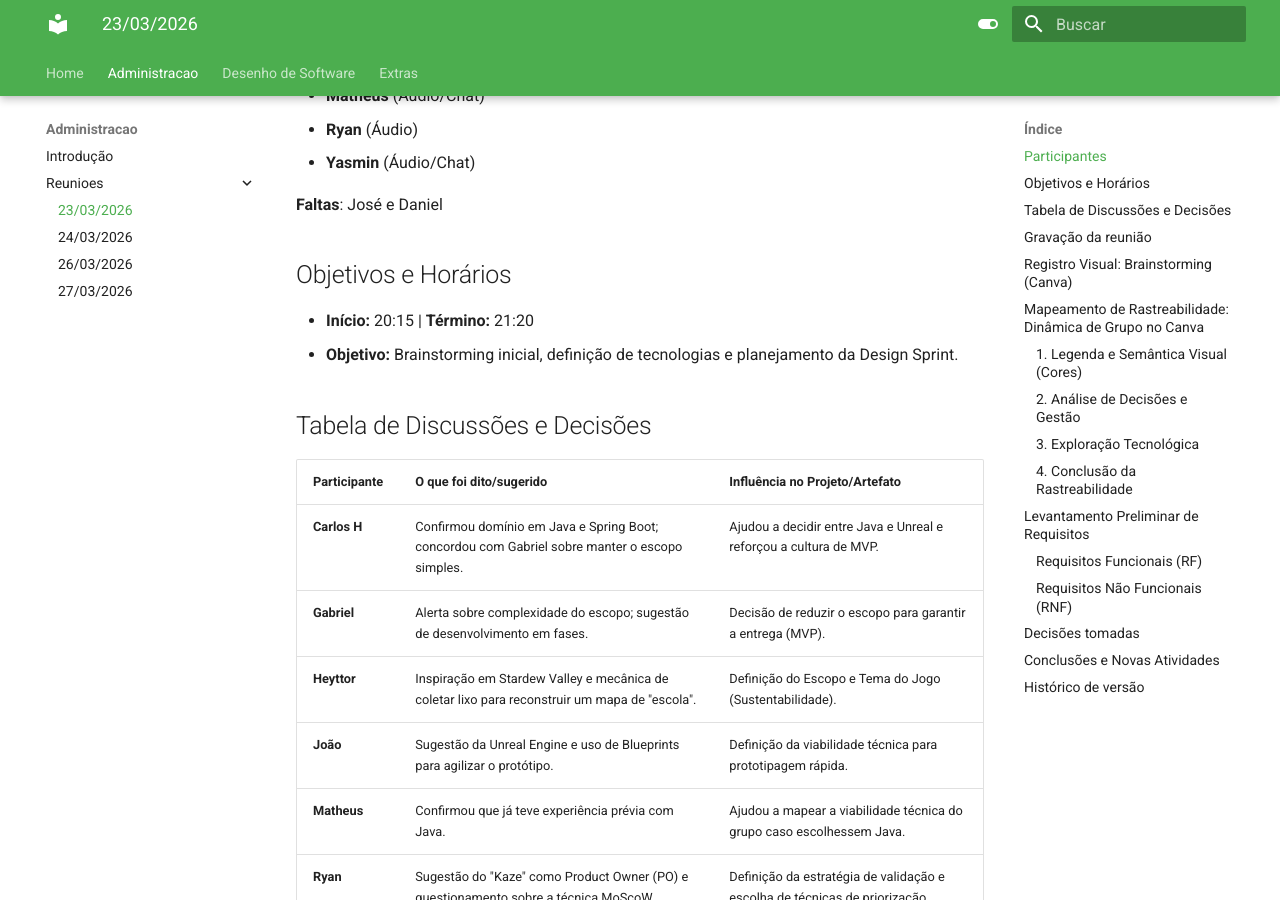
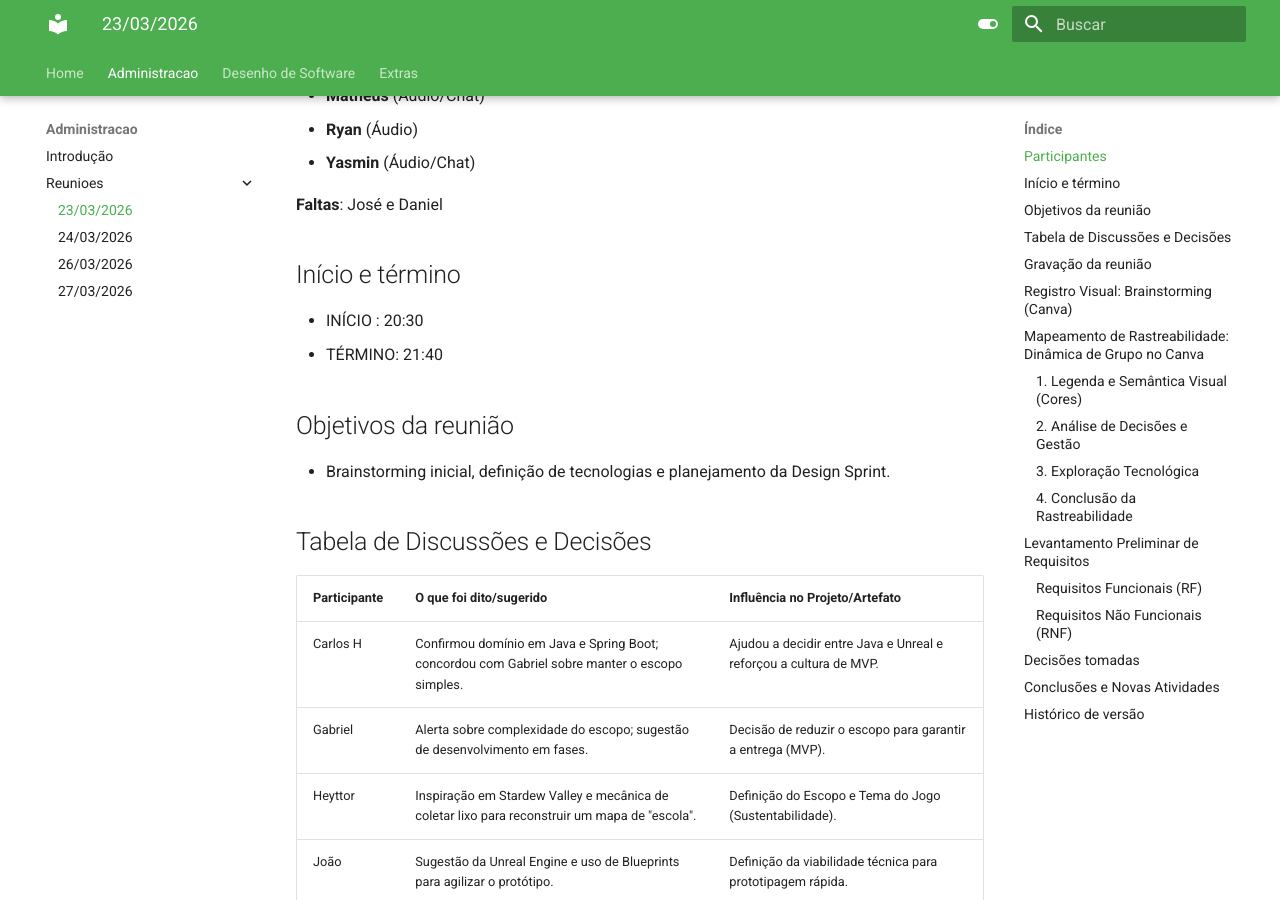
Before and after one commit to UnBArqDsw2026-1-Turma01/2026.1-T01_G1_FCTE_EcoGame_JogoSustentabilidade, an MkDocs documentation site: the page built from docs/administracao/reunioes/20260323.md, in a window 1280 px wide and 900 px high, scrolled down 330 px. Built offline with MkDocs 1.6.1 and Material for MkDocs 9.7.7, drawn with Linux system fonts in a browser that asks for light colours; some of the changed text lies outside the part shown.

```diff
--- a/docs/administracao/reunioes/20260323.md
+++ b/docs/administracao/reunioes/20260323.md
@@ -13,20 +13,23 @@
 
 **Faltas**: José e Daniel
 
-## Objetivos e Horários
-- **Início:** 20:15 | **Término:** 21:20
-- **Objetivo:** Brainstorming inicial, definição de tecnologias e planejamento da Design Sprint.
+## Início e término
+- INÍCIO : 20:30
+- TÉRMINO: 21:40
+
+## Objetivos da reunião
+- Brainstorming inicial, definição de tecnologias e planejamento da Design Sprint.
 
 ## Tabela de Discussões e Decisões
 | Participante   | O que foi dito/sugerido                                                                       | Influência no Projeto/Artefato                                                |
 | :------------- | :-------------------------------------------------------------------------------------------- | :---------------------------------------------------------------------------- |
-| **Carlos H** | Confirmou domínio em Java e Spring Boot; concordou com Gabriel sobre manter o escopo simples. | Ajudou a decidir entre Java e Unreal e reforçou a cultura de MVP.             |
-| **Gabriel** | Alerta sobre complexidade do escopo; sugestão de desenvolvimento em fases.                    | Decisão de reduzir o escopo para garantir a entrega (MVP).                    |
-| **Heyttor** | Inspiração em Stardew Valley e mecânica de coletar lixo para reconstruir um mapa de "escola". | Definição do Escopo e Tema do Jogo (Sustentabilidade).                        |
-| **João** | Sugestão da Unreal Engine e uso de Blueprints para agilizar o protótipo.                      | Definição da viabilidade técnica para prototipagem rápida.                    |
-| **Matheus** | Confirmou que já teve experiência prévia com Java.                                            | Ajudou a mapear a viabilidade técnica do grupo caso escolhessem Java.         |
-| **Ryan** | Sugestão do "Kaze" como Product Owner (PO) e questionamento sobre a técnica MoScoW.           | Definição da estratégia de validação e escolha de técnicas de priorização.    |
-| **Yasmin** | Apresentação do quadro de Brainstorming no Canva e organização das etapas da Sprint.          | Estruturação do fluxo de trabalho e centralização dos artefatos no Git Pages. |
+| Carlos H | Confirmou domínio em Java e Spring Boot; concordou com Gabriel sobre manter o escopo simples. | Ajudou a decidir entre Java e Unreal e reforçou a cultura de MVP.             |
+| Gabriel | Alerta sobre complexidade do escopo; sugestão de desenvolvimento em fases.                    | Decisão de reduzir o escopo para garantir a entrega (MVP).                    |
+| Heyttor | Inspiração em Stardew Valley e mecânica de coletar lixo para reconstruir um mapa de "escola". | Definição do Escopo e Tema do Jogo (Sustentabilidade).                        |
+| João | Sugestão da Unreal Engine e uso de Blueprints para agilizar o protótipo.                      | Definição da viabilidade técnica para prototipagem rápida.                    |
+| Matheus | Confirmou que já teve experiência prévia com Java.                                            | Ajudou a mapear a viabilidade técnica do grupo caso escolhessem Java.         |
+| Ryan | Sugestão do "Kaze" como Product Owner (PO) e questionamento sobre a técnica MoScoW.           | Definição da estratégia de validação e escolha de técnicas de priorização.    |
+| Yasmin | Apresentação do quadro de Brainstorming no Canva e organização das etapas da Sprint.          | Estruturação do fluxo de trabalho e centralização dos artefatos no Git Pages. |
 
 
 ## Gravação da reunião
```
Also changed, not shown: other parts of docs/administracao/reunioes/20260323.md (+1 -0 lines), docs/administracao/reunioes/20260324.md (+8 -7 lines).
